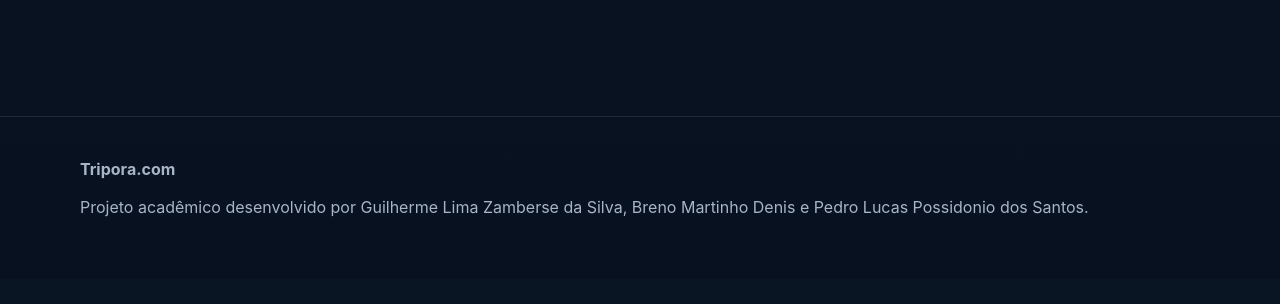
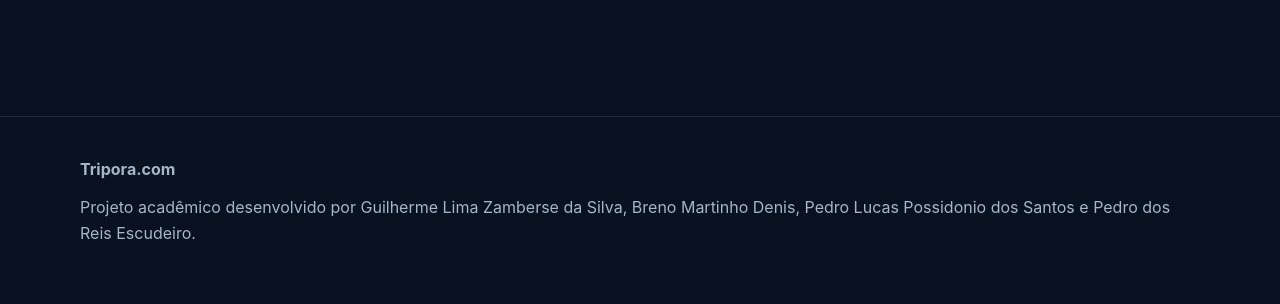
Before and after one commit to Cookie131223/Turismo-para-aprenseta-o, a PHP site: page / in a window 1280 px wide. Shown: the part 2140-2444 px from the top of the page. Before the commit the page ends 2357 px from the top, so only its background shows below. Run offline with PHP 8.4, Linux system fonts and the light colour scheme; data comes from the database, SQL or seed files in the repository.

Commit message:
chore: add Pedro dos Reis Escudeiro to footer credits

```diff
--- a/index.php
+++ b/index.php
@@ -48,5 +48,5 @@
 </div></section>
 <section class="container section"><div class="panel"><div class="kpis"><div class="kpi"><strong><?= count($destinos) ?></strong><span class="muted">destinos disponíveis</span></div><div class="kpi"><strong>3 etapas</strong><span class="muted">reservar, pagar e acompanhar</span></div><div class="kpi"><strong>100%</strong><span class="muted">fluxo demonstrável</span></div></div></div></section>
 </main>
-<footer class="footer"><div class="container"><strong>Tripora.com</strong><p>Projeto acadêmico desenvolvido por Guilherme Lima Zamberse da Silva, Breno Martinho Denis e Pedro Lucas Possidonio dos Santos.</p></div></footer>
+<footer class="footer"><div class="container"><strong>Tripora.com</strong><p>Projeto acadêmico desenvolvido por Guilherme Lima Zamberse da Silva, Breno Martinho Denis, Pedro Lucas Possidonio dos Santos e Pedro dos Reis Escudeiro.</p></div></footer>
 <script src="js/main.js"></script></body></html>
```
